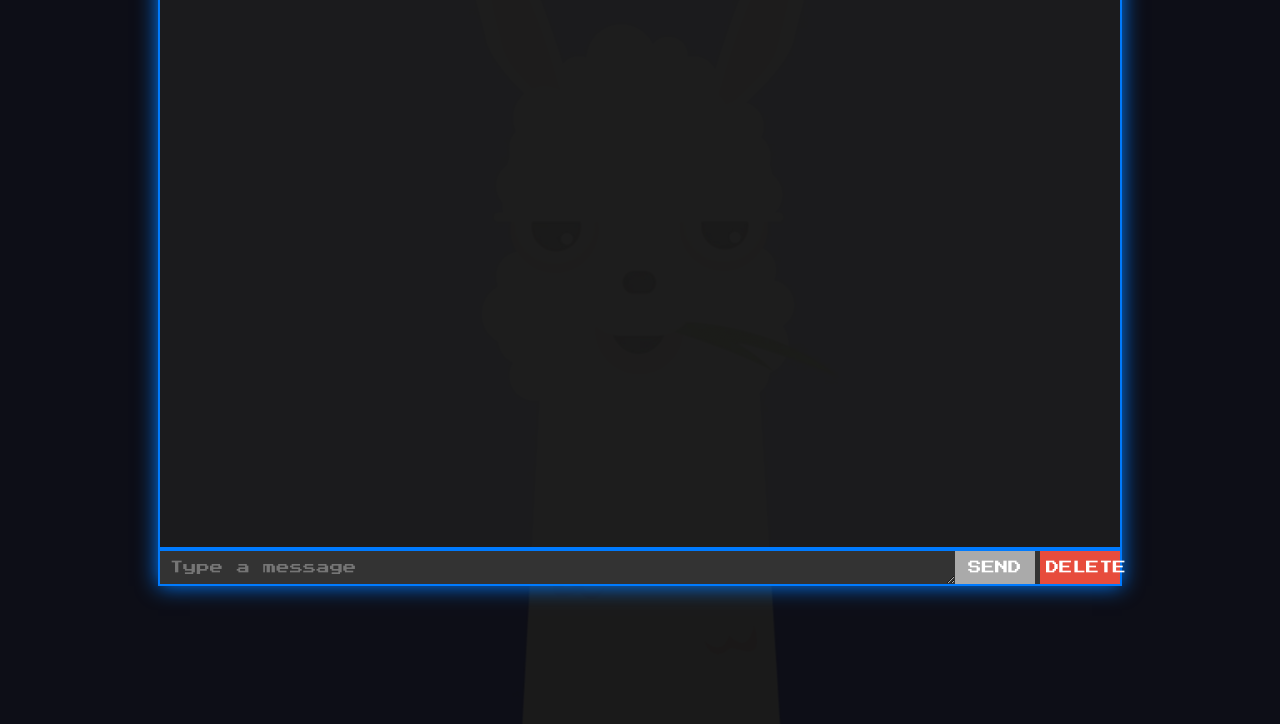
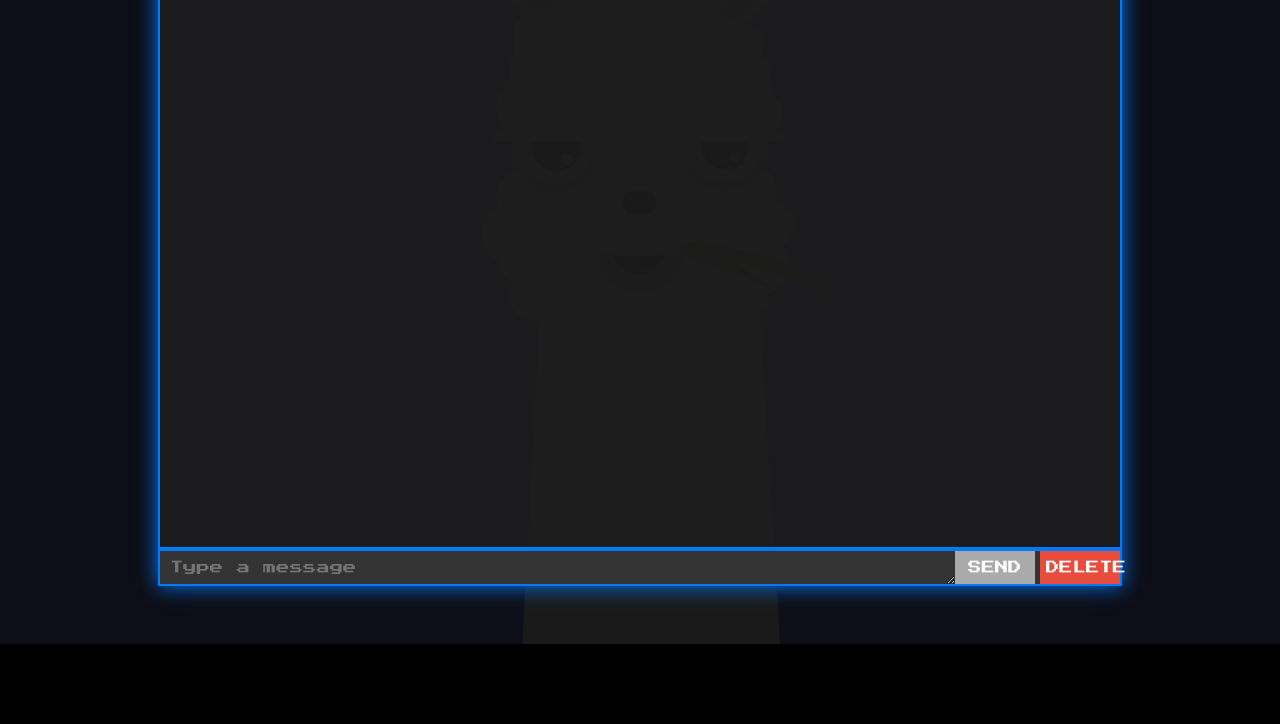
Before and after one commit to harshith-eth/Llama-38-B-Instruct-Chat-Interface, a website: page Public/index.html in a window 1280 px wide. Shown: the part 156-880 px from the top of the page. After the commit the page ends 800 px from the top, so only its background shows below. Drawn offline with Linux system fonts and the light colour scheme.

Commit message:
Updated index.html with adjusted GIF position and improved chat interface

```diff
--- a/Public/index.html
+++ b/Public/index.html
@@ -127,7 +127,7 @@
         }
         .background-elements {
             position: absolute;
-            top: 10%; /* Adjusted to move the GIF lower */
+            top: 0; /* Move GIF back to original position */
             left: 0;
             width: 100%;
             height: 100%;
```
